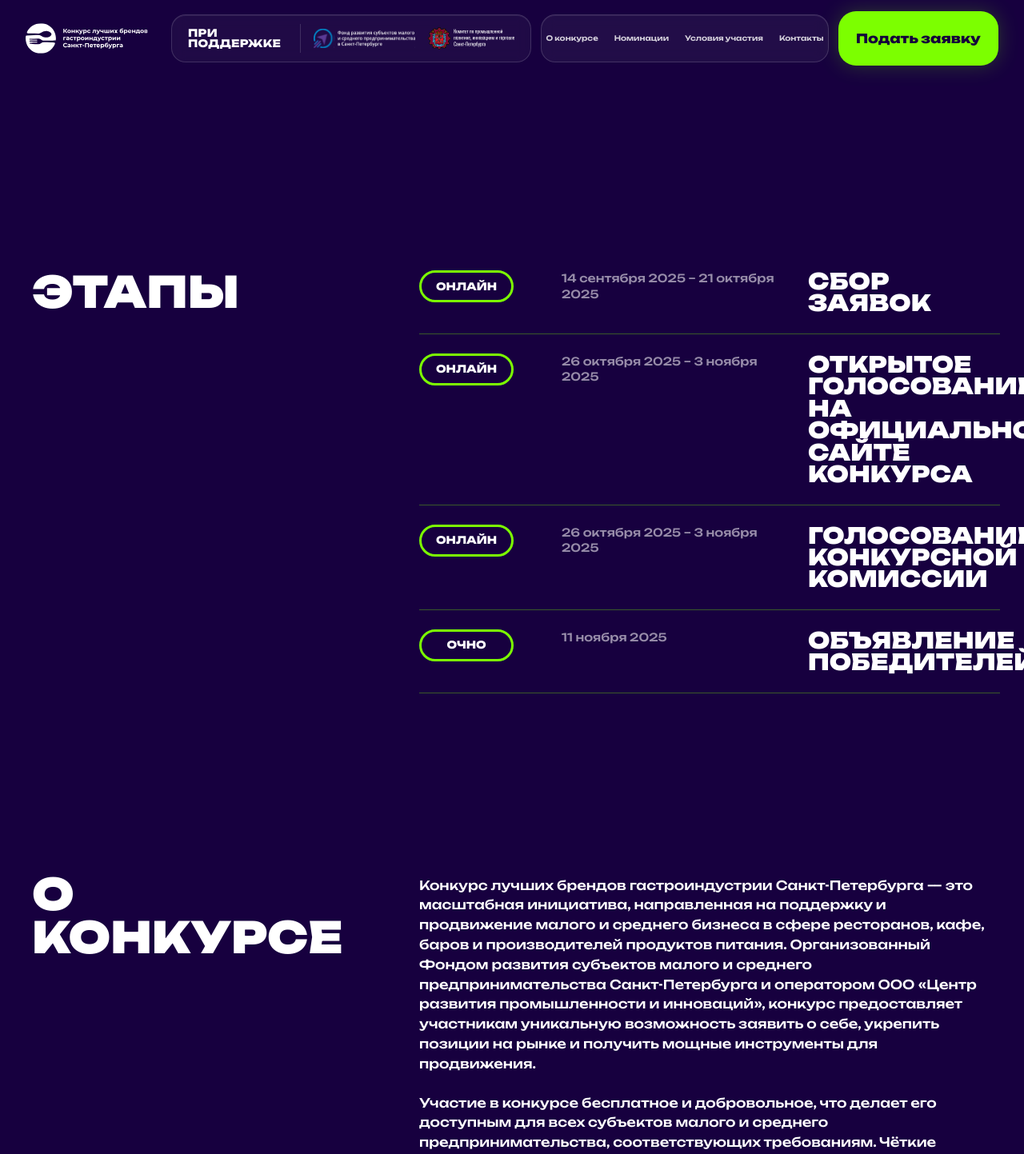
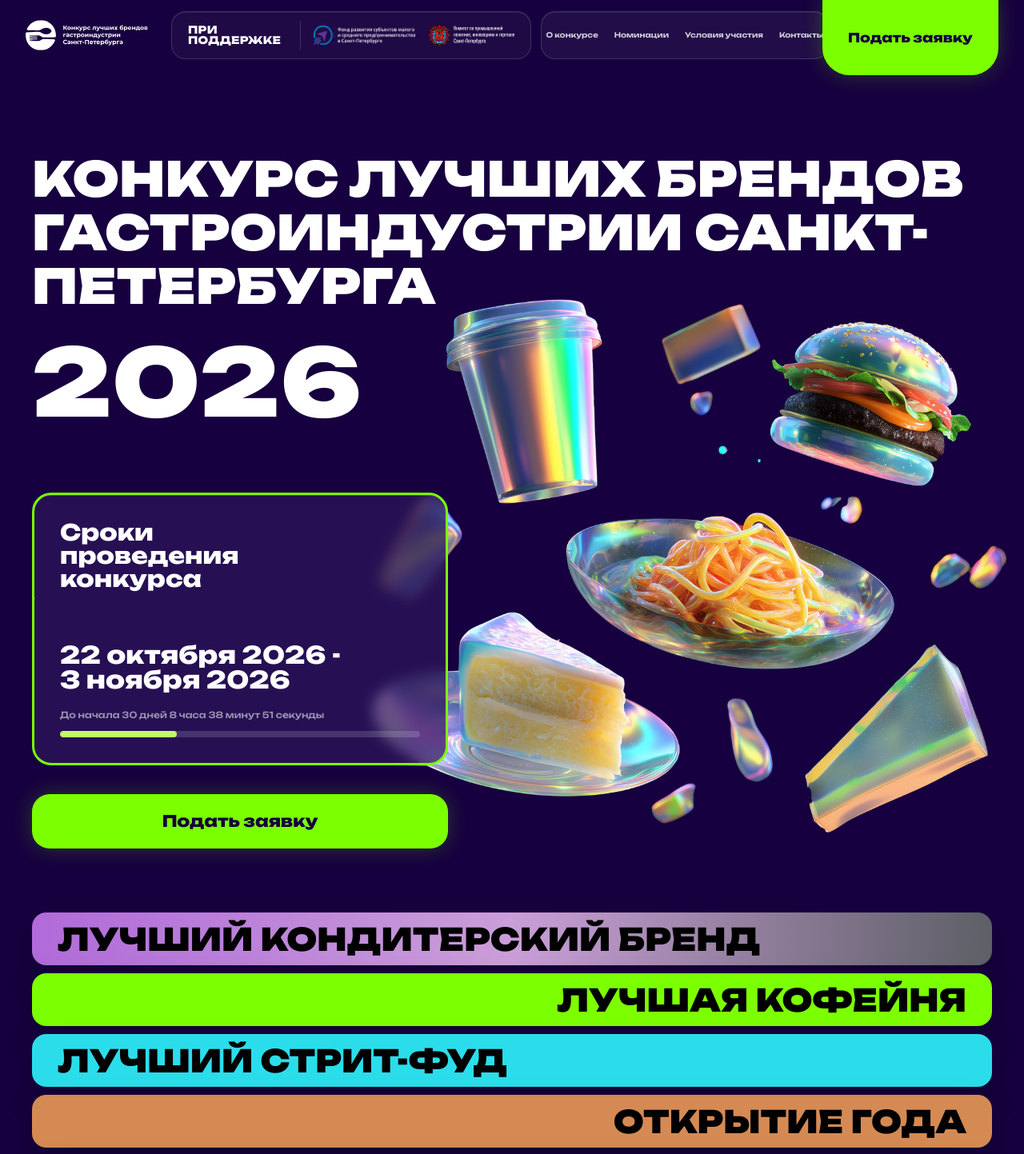
Before and after one commit to SmaffeBaby/GastroConcurs, a Vue app: page / in a window 1280 px wide. Shown: the top 1443 px of the page at 80% size. Built offline with nearby package versions, Linux system fonts and the light colour scheme.

Commit message:
add HeroSection component + button header fix + links

```diff
--- a/src/components/Header.vue
+++ b/src/components/Header.vue
@@ -12,9 +12,9 @@ const isMenuOpen = ref(false)
 </script>
 
 <template>
-  <header class="relative z-20 px-4 pt-[14px] sm:px-6 lg:px-8">
+  <header class="relative z-20 px-4 pt-[14px] sm:px-6 lg:px-8 xl:pt-0">
     <div
-      class="mx-auto flex max-w-[1836px] items-center gap-3 xl:grid xl:grid-cols-[minmax(150px,176px)_minmax(430px,560px)_minmax(360px,1fr)_minmax(180px,220px)] xl:gap-3 2xl:grid-cols-[233px_675px_626px_278px] 2xl:gap-4"
+      class="relative mx-auto flex max-w-[1836px] items-center gap-3 xl:grid xl:grid-cols-[minmax(150px,176px)_minmax(430px,560px)_minmax(360px,1fr)_minmax(180px,220px)] xl:gap-3 xl:pt-[14px] 2xl:grid-cols-[233px_675px_626px_278px] 2xl:gap-4"
     >
       <a
         href="#top"
@@ -63,7 +63,7 @@ const isMenuOpen = ref(false)
       </nav>
 
       <ApplyButton
-        class="ml-auto h-14 w-[140px] rounded-[18px] text-[13px] sm:w-[168px] lg:h-16 lg:w-[190px] lg:text-[15px] xl:ml-0 xl:h-[68px] xl:w-full xl:text-[16px] 2xl:h-20 2xl:w-[278px] 2xl:rounded-[22px] 2xl:text-[18px]"
+        class="ml-auto h-14 w-[140px] rounded-[18px] px-5 text-[13px] sm:w-[168px] lg:h-16 lg:w-[190px] lg:text-[15px] xl:absolute xl:right-0 xl:top-0 xl:ml-0 xl:h-[94px] xl:w-[220px] xl:rounded-t-none xl:rounded-b-[34px] xl:px-6 xl:text-[16px] 2xl:h-[104px] 2xl:w-[278px] 2xl:rounded-b-[40px] 2xl:text-[18px]"
       />
 
       <button
--- /dev/null
+++ b/src/components/HeroSection.vue
@@ -0,0 +1,26 @@
+<script setup lang="ts">
+import HeroContestInfo from '@/components/hero/HeroContestInfo.vue'
+import HeroNominationBars from '@/components/hero/HeroNominationBars.vue'
+import HeroVisual from '@/components/hero/HeroVisual.vue'
+</script>
+
+<template>
+  <section id="hero" class="relative isolate overflow-hidden bg-[#17003f] px-4 pb-16 pt-4 sm:px-6 sm:pt-6 lg:px-10 lg:pb-20 lg:pt-8">
+    <HeroVisual />
+
+    <div class="relative z-10 mx-auto max-w-[1680px]">
+      <h1
+        class="max-w-[1180px] text-[34px] font-black uppercase leading-[1.12] text-white sm:text-[50px] lg:text-[56px] xl:text-[60px]"
+      >
+        Конкурс ЛУЧШИХ брендов ГАСТРОИНДУСТРИИ Санкт-Петербурга
+      </h1>
+
+      <p class="mt-7 text-[78px] font-black leading-none text-white sm:text-[104px] lg:text-[116px]">
+        2026
+      </p>
+
+      <HeroContestInfo />
+      <HeroNominationBars />
+    </div>
+  </section>
+</template>
--- a/src/components/SiteShell.vue
+++ b/src/components/SiteShell.vue
@@ -2,6 +2,7 @@
 import AboutContest from '@/components/AboutContest.vue'
 import Footer from '@/components/Footer.vue'
 import Header from '@/components/Header.vue'
+import HeroSection from '@/components/HeroSection.vue'
 import Nominations from '@/components/Nominations.vue'
 import Organizers from '@/components/Organizers.vue'
 import Prizes from '@/components/Prizes.vue'
@@ -13,9 +14,11 @@ import Stages from '@/components/Stages.vue'
   <div id="top" class="min-h-screen bg-[#17003f] text-white">
     <Header />
 
-    <main class="px-4 pb-20 pt-12 sm:px-6 lg:px-10 lg:pt-16">
+    <main class="px-4 pb-5 pt-12 sm:px-6 lg:px-10 lg:pt-16">
 
     </main>
+
+    <HeroSection />
 
     <Stages />
 
--- a/src/components/Stages.vue
+++ b/src/components/Stages.vue
@@ -30,7 +30,7 @@ const stages: StageItem[] = [
 </script>
 
 <template>
-  <section id="stages" class="bg-[#17003f] px-4 py-20 sm:px-6 lg:px-10 lg:py-28">
+  <section id="terms" class="bg-[#17003f] px-4 py-20 sm:px-6 lg:px-10 lg:py-28">
     <div class="mx-auto grid max-w-[1510px] gap-12 lg:grid-cols-[minmax(320px,420px)_minmax(0,1fr)] lg:gap-12 xl:gap-16">
       <h2 class="text-[38px] font-black uppercase leading-none text-white sm:text-[48px] lg:text-[50px] xl:text-[54px]">
         Этапы
--- /dev/null
+++ b/src/components/hero/HeroContestInfo.vue
@@ -0,0 +1,82 @@
+<script setup lang="ts">
+import { computed, onBeforeUnmount, onMounted, ref } from 'vue'
+
+import ApplyButton from '@/components/ApplyButton.vue'
+
+const startDate = new Date('2026-10-22T00:00:00+03:00')
+const endDateLabel = '22 октября 2026 - 3 ноября 2026'
+const totalCountdownMs = 1000 * 60 * 60 * 24 * 45
+
+const remainingMs = ref(Math.max(startDate.getTime() - Date.now(), 0))
+let timerId: number | undefined
+
+const countdown = computed(() => {
+  const secondsTotal = Math.floor(remainingMs.value / 1000)
+  const days = Math.floor(secondsTotal / 86400)
+  const hours = Math.floor((secondsTotal % 86400) / 3600)
+  const minutes = Math.floor((secondsTotal % 3600) / 60)
+  const seconds = secondsTotal % 60
+
+  return {
+    days,
+    hours,
+    minutes,
+    seconds,
+  }
+})
+
+const progressPercent = computed(() => {
+  const passed = totalCountdownMs - remainingMs.value
+  return Math.min(Math.max((passed / totalCountdownMs) * 100, 0), 100)
+})
+
+function updateRemainingTime() {
+  remainingMs.value = Math.max(startDate.getTime() - Date.now(), 0)
+}
+
+onMounted(() => {
+  updateRemainingTime()
+  timerId = window.setInterval(updateRemainingTime, 1000)
+})
+
+onBeforeUnmount(() => {
+  if (timerId) {
+    window.clearInterval(timerId)
+  }
+})
+</script>
+
+<template>
+  <div class="relative z-10 mt-12 max-w-[520px] lg:mt-20">
+    <article
+      class="relative overflow-hidden rounded-[24px] border-[3px] border-[#7cff00] bg-[#2d175c]/72 px-7 py-8 shadow-[inset_0_1px_0_rgba(255,255,255,0.16)] backdrop-blur-sm sm:px-8 lg:min-h-[290px]"
+    >
+      <div
+        class="pointer-events-none absolute -left-[220px] top-[82px] hidden h-[3px] w-[230px] -rotate-[156deg] bg-[#7cff00] lg:block"
+        aria-hidden="true"
+      />
+
+      <h2 class="max-w-[260px] text-[23px] font-extrabold leading-[1.05] text-white sm:text-[28px]">
+        Сроки проведения конкурса
+      </h2>
+
+      <p class="mt-16 max-w-[360px] text-[25px] font-extrabold leading-[1.05] text-white sm:text-[30px]">
+        {{ endDateLabel }}
+      </p>
+
+      <p class="mt-5 text-[10px] font-medium text-white/55 sm:text-[11px]">
+        До начала {{ countdown.days }} дней {{ countdown.hours }} часа {{ countdown.minutes }} минут
+        {{ countdown.seconds }} секунды
+      </p>
+
+      <div class="mt-3 h-2 overflow-hidden rounded-full bg-white/15">
+        <div
+          class="h-full rounded-full bg-[#baff66] transition-[width] duration-500"
+          :style="{ width: `${progressPercent}%` }"
+        />
+      </div>
+    </article>
+
+    <ApplyButton id="apply" class="mt-9 h-[62px] w-full rounded-[22px] text-[18px] sm:h-[68px] sm:text-[20px]" />
+  </div>
+</template>
--- /dev/null
+++ b/src/components/hero/HeroNominationBars.vue
@@ -0,0 +1,42 @@
+<script setup lang="ts">
+interface HeroNomination {
+  title: string
+  className: string
+}
+
+const heroNominations: HeroNomination[] = [
+  {
+    title: 'Лучший кондитерский бренд',
+    className: 'bg-gradient-to-r from-[#b16ad9] via-[#f7c6ff]/80 to-[#6f7770]/80 text-black',
+  },
+  {
+    title: 'Лучшая кофейня',
+    className: 'bg-[#7cff00] text-black justify-end',
+  },
+  {
+    title: 'Лучший стрит-фуд',
+    className: 'bg-[#2bddea] text-black',
+  },
+  {
+    title: 'Открытие года',
+    className: 'bg-[#d58a54] text-black justify-end',
+  },
+  {
+    title: 'Молодой ресторатор',
+    className: 'bg-gradient-to-r from-[#fff537] via-[#eaf351] to-[#151126]/95 text-black',
+  },
+]
+</script>
+
+<template>
+  <div class="relative z-10 mt-16 grid gap-2.5 lg:mt-20">
+    <div
+      v-for="nomination in heroNominations"
+      :key="nomination.title"
+      class="flex min-h-[56px] w-full items-center rounded-[18px] px-8 text-[25px] font-black uppercase leading-none shadow-[0_18px_42px_rgba(0,0,0,0.18)] sm:text-[34px] lg:min-h-[66px] lg:text-[39px]"
+      :class="nomination.className"
+    >
+      {{ nomination.title }}
+    </div>
+  </div>
+</template>
--- /dev/null
+++ b/src/components/hero/HeroVisual.vue
@@ -0,0 +1,13 @@
+<script setup lang="ts">
+import foodMain from '@/img/hero/food_main.png'
+</script>
+
+<template>
+  <div class="pointer-events-none absolute inset-0 z-0 overflow-hidden" aria-hidden="true">
+    <img
+      class="absolute right-[-80px] top-[110px] h-auto w-[76vw] max-w-[1020px] select-none object-contain lg:right-[-36px] lg:top-[88px] xl:right-[20px] xl:w-[66vw]"
+      :src="foodMain"
+      alt=""
+    />
+  </div>
+</template>
--- a/src/styles/main.css
+++ b/src/styles/main.css
@@ -11,6 +11,7 @@
 :root {
   color: #ffffff;
   background: #17003f;
+  scroll-behavior: smooth;
   font-family:
     "Unbounded", ui-sans-serif, system-ui, -apple-system, BlinkMacSystemFont,
     "Segoe UI", sans-serif;
@@ -18,6 +19,10 @@
   text-rendering: optimizeLegibility;
   -webkit-font-smoothing: antialiased;
   -moz-osx-font-smoothing: grayscale;
+}
+
+[id] {
+  scroll-margin-top: 110px;
 }
 
 * {
```
Also changed, not shown: src/img/hero/food_main.png (added).
